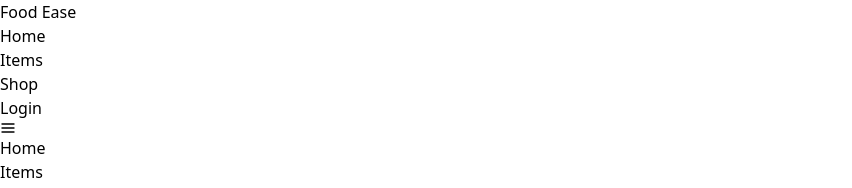
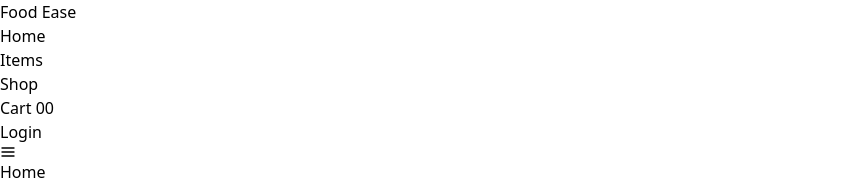
Before and after one commit to CodeWithHasib/FoodEase, a React (Vite) app in the folder Client/: page / in a window 1280 px wide. Shown: the top 188 px of the page, without its empty margins (0-852 px from the left). Built offline with nearby package versions, Linux system fonts and the light colour scheme; no server answers.

Commit message:
Small updated

```diff
--- a/Client/package.json
+++ b/Client/package.json
@@ -10,6 +10,7 @@
     "preview": "vite preview"
   },
   "dependencies": {
+    "@tanstack/react-query": "^4.29.19",
     "firebase": "^10.0.0",
     "localforage": "^1.10.0",
     "match-sorter": "^6.3.1",
--- a/Client/src/components/NavBar.jsx
+++ b/Client/src/components/NavBar.jsx
@@ -53,6 +53,9 @@ const NavBar = () => {
               ))
             }
             <li className='inline-block px-4 py-2'>
+              <Link className='font-bold hover:text-blue-600 duration-200 relative' to='/cart'><span>Cart</span> <span className='w-fit absolute bg-blue-700 text-white px-2 rounded-full -top-5 left-5'>00</span></Link>
+            </li>
+            <li className='inline-block px-4 py-2'>
               {
                 user ? <Link className='font-bold hover:text-blue-600 text-blue-500 duration-200' to='/'>{user.displayName}</Link> : <Link className='font-bold hover:text-blue-600 duration-200' to={`${location.pathname === '/login' ? '/register' : '/login'}`}>{location.pathname === '/login' ? 'Register' : 'Login'}</Link>
               }
--- a/Client/src/pages/Auth/Login.jsx
+++ b/Client/src/pages/Auth/Login.jsx
@@ -1,15 +1,22 @@
 import React, { useContext } from 'react';
-import { Link } from 'react-router-dom';
+import { Link, Navigate } from 'react-router-dom';
 import { AuthContext } from '../../utils/AuthProvider';
 
 const Login = () => {
-    const { login } = useContext(AuthContext)
+    const { login, user } = useContext(AuthContext)
     const handleSubmit = e => {
         e.preventDefault();
         const fromData = new FormData(e.target);
         const data = Object.fromEntries(fromData);
-        console.log(data);
+        login(data.email, data.password)
+            .then(res => {
+                console.log(res);
+            })
+            .catch(err => {
+                console.log(err);
+            })
     }
+    if (user) return <Navigate to='/' />
     return (
         <div className='mt-10'>
             <section className="py-26 bg-white">
```
Also changed, not shown: Client/src/hooks/useAddToCart.jsx (added), 1 other file (tests, documents, lock files or other folders).
